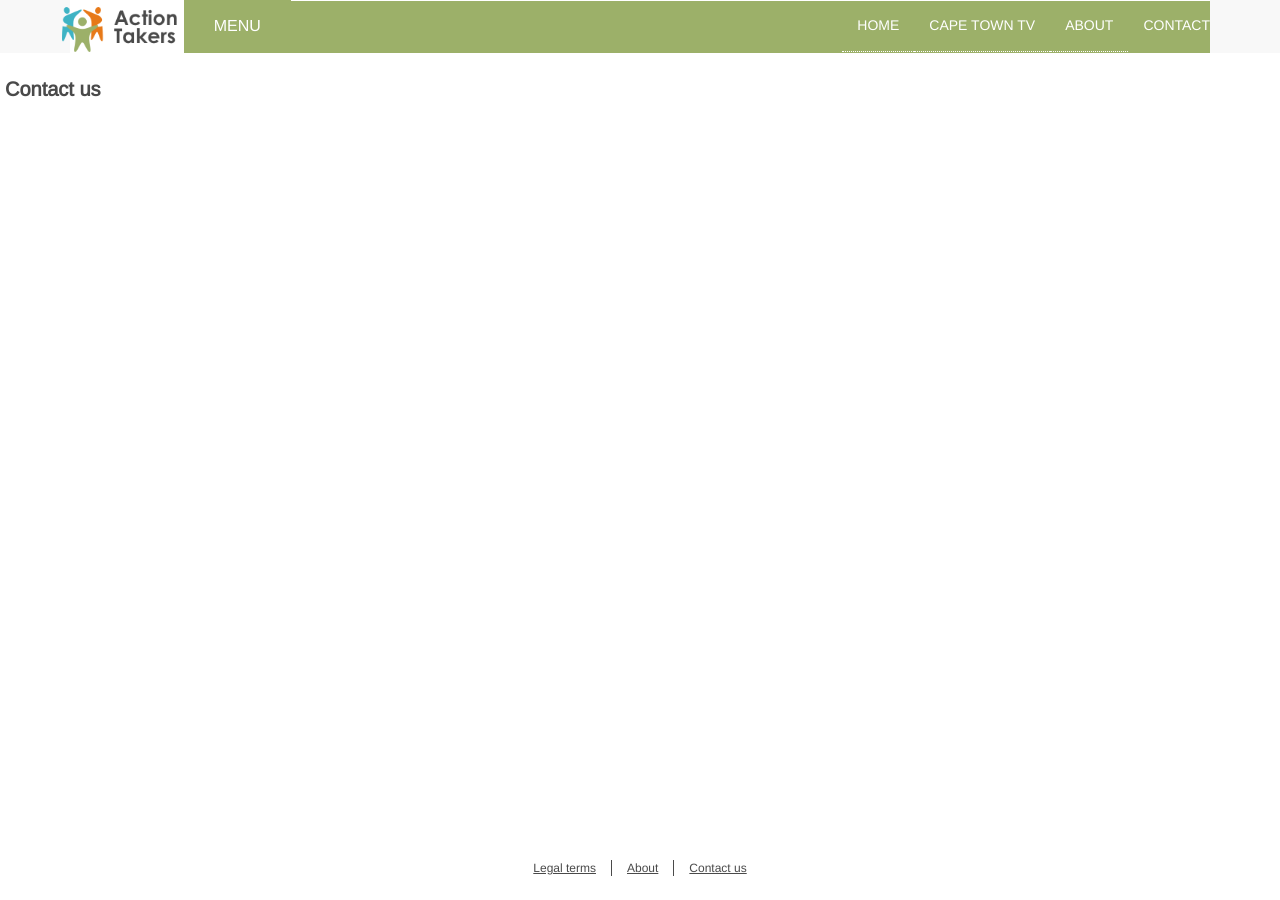
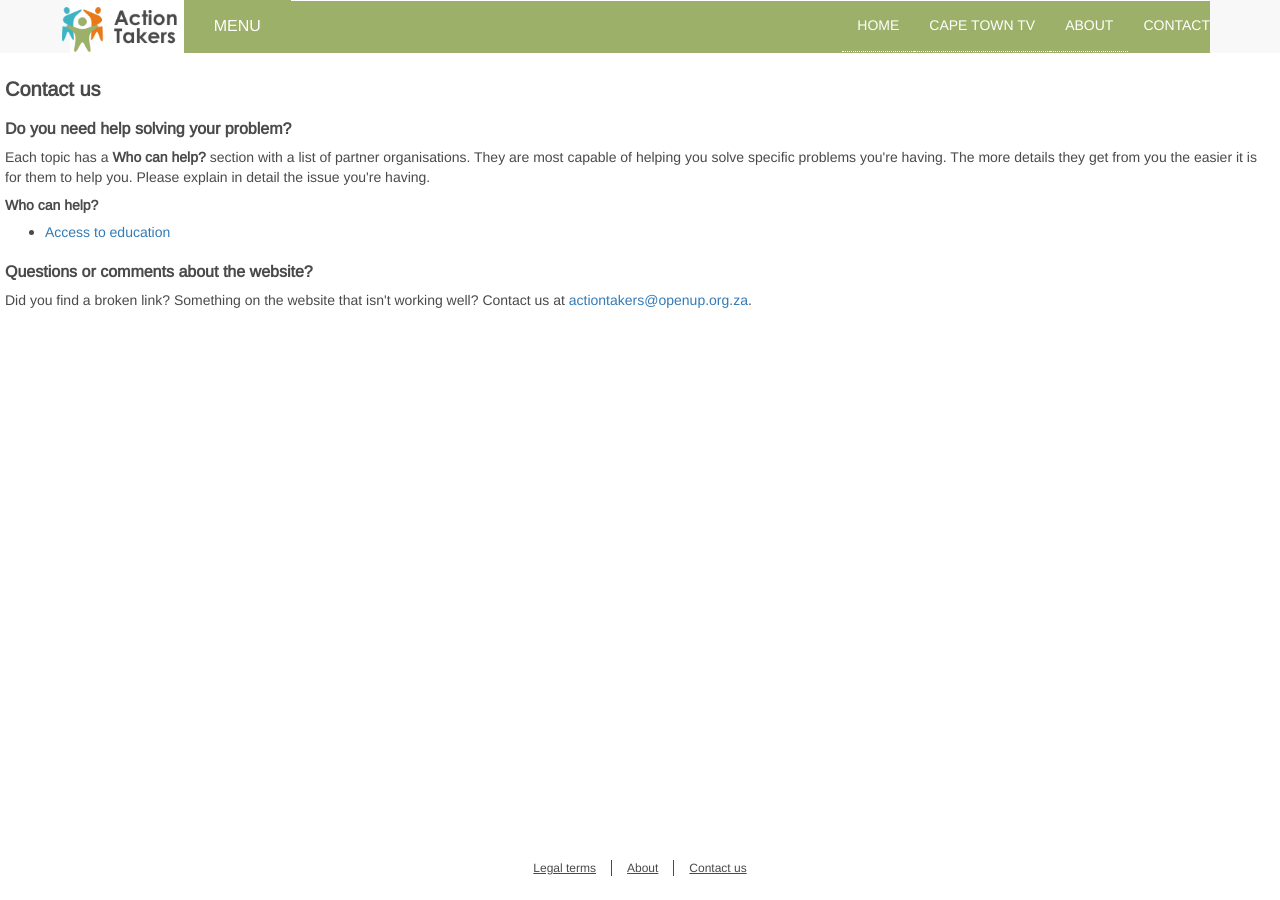
Before and after one commit to OpenUpSA/action-takers, a Jekyll site: the page built from contact.html, in a window 1280 px wide. Built offline with Jekyll 4.4.1, drawn with Linux system fonts in a browser that asks for light colours; nearby versions of some CDN libraries.

Commit message:
contact page

```diff
--- a/contact.html
+++ b/contact.html
@@ -3,3 +3,15 @@ layout: generic
 title: Contact us
 simple-name: contact
 ---
+<h3>Do you need help solving your problem?</h3>
+
+<p>Each topic has a <b>Who can help?</b> section with a list of partner organisations. They are most capable of helping you solve specific problems you're having. The more details they get from you the easier it is for them to help you. Please explain in detail the issue you're having.</p>
+
+<h4>Who can help?</h4>
+<ul>
+  <li><a href="/access-education/who-can-help">Access to education</a></li>
+</ul>
+
+<h3>Questions or comments about the website?</h3>
+
+<p>Did you find a broken link? Something on the website that isn't working well? Contact us at <a href="mailto:actiontakers@openup.org.za">actiontakers@openup.org.za</a>.</p>
--- a/css/main.scss
+++ b/css/main.scss
@@ -67,6 +67,10 @@ h2 {
 
 h3 {
   font-size: 16px;
+}
+
+h4 {
+  font-size: 14px;
 }
 
 nav.navbar-default {
--- a/legal.html
+++ b/legal.html
@@ -185,6 +185,6 @@ simple-name: legal
 
     <span class="anchor" id="11b"></span>
     <h3>11. Updating or removing</h3>
-    You may choose to update or remove the personal information you have submitted to us by contacting us at <a href="mailto:info@openup.org.za">info@openup.org.za</a>.
+    You may choose to update or remove the personal information you have submitted to us by contacting us at <a href="mailto:actiontakers@openup.org.za">actiontakers@openup.org.za</a>.
   </div>
 </section>
```
